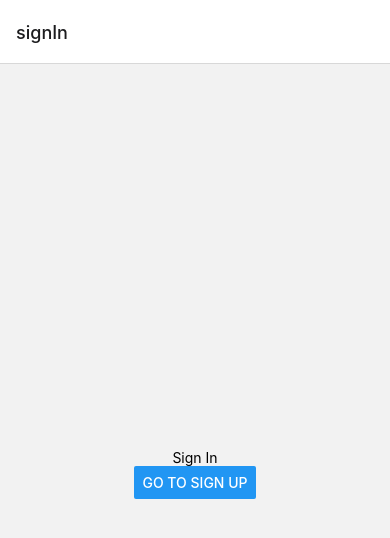
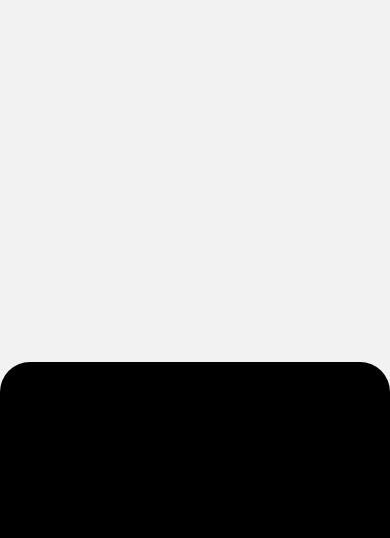
Before and after one commit to Ardad2/react-native-experiment, a React Native app: screen /signIn in a window 390 px wide. Shown: the top 538 px of the page. Built offline with nearby package versions, Linux system fonts and the light colour scheme.

Commit message:
added styles to the sign in screen

```diff
--- a/App.js
+++ b/App.js
@@ -13,7 +13,7 @@ export default function App() {
   return (
     <NavigationContainer>
       <Stack.Navigator>
-        <Stack.Screen name="signIn" component={SignIn}/>
+        <Stack.Screen name="signIn" component={SignIn} options={{ headerShown: false }}/>
         <Stack.Screen name="signUp" component={SignUp}/>
       </Stack.Navigator>
     </NavigationContainer>
--- a/screens/SignIn.js
+++ b/screens/SignIn.js
@@ -10,10 +10,8 @@ const SignIn = ({navigation}) => {
 
     return(
     <View style={styles.mainView}>
-    <Text>Sign In</Text>
-    <Button title="Go to sign up"
-    onPress={navigate}
-    ></Button>
+        <View style={styles.TopView}></View>
+        <View style={styles.BottomView}></View>
     </View>)
 }
 
@@ -25,6 +23,17 @@ const styles = StyleSheet.create({
       justifyContent:'center',
       alignItems:'center'
     },
+    TopView: {
+        width: '100%',
+        height: '40%'
+    },
+    BottomView: {
+        width: '100%',
+        height: '60%',
+        backgroundColor: '#000',
+        borderTopLeftRadius: 30,
+        borderTopRightRadius: 30
+    },
     textStyle: {
       color: '#fff',
     }
```
